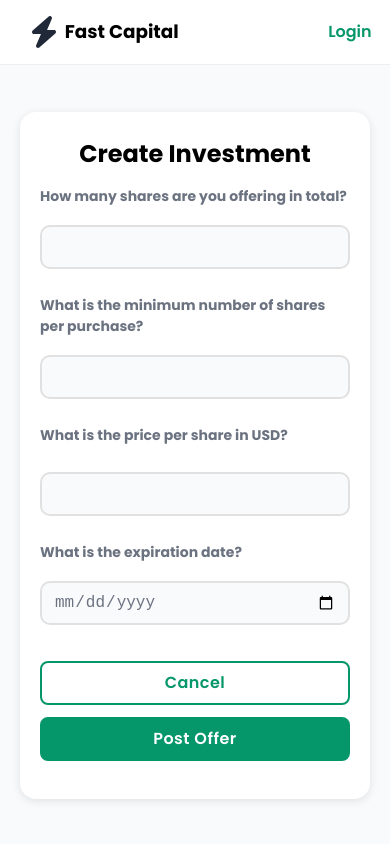
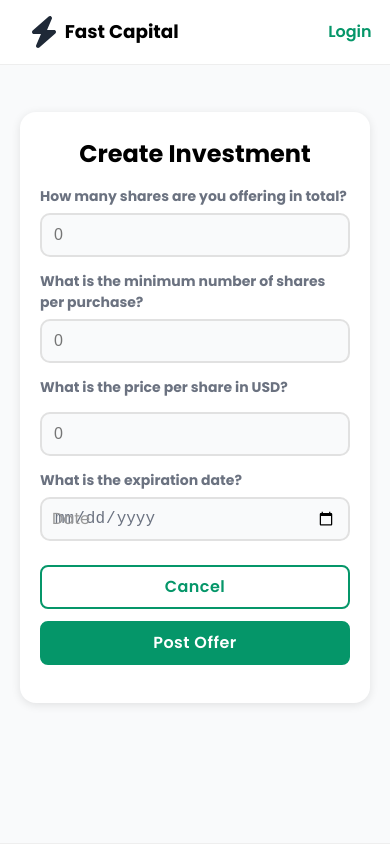
Before and after one commit to jlai9001/FastCapital, a React (Vite) app in the folder client/: page /create-investment in a window 390 px wide. Shown: the top 844 px of the page. Built offline with nearby package versions, Linux system fonts and the light colour scheme; no server answers; sample sign-in values are in the browser's storage.

Commit message:
create investments fields fix and placeholder

```diff
--- a/client/src/pages/create-investment.css
+++ b/client/src/pages/create-investment.css
@@ -3,12 +3,11 @@
   box-sizing: border-box;
 }
 
-
-body{
+body {
   background-color: var(--page_background_color);
 }
 
-.create-investment-form{
+.create-investment-form {
   display: block;
   margin: 0 auto;
   margin-top: 50px;
@@ -21,37 +20,35 @@ body{
   width: 600px;
 }
 
-.title{
+.title {
   text-align: center;
   color: rgb(0, 0, 0);
   font-weight: Bold;
   font-size: var(--large_fontsize);
-    font-family:var(--_font);
-    margin-bottom:30px;
+  font-family: var(--_font);
+  margin-bottom: 30px;
 }
 
-
-.field-label{
+.field-label {
   margin-top: 10px;
   text-align: left;
-    color:var(--secondary_text_color);
+  color: var(--secondary_text_color);
   font-size: var(--small_fontsize);
   font-weight: bold;
   margin-bottom: -5px;
 }
 
-.button-container{
+.button-container {
   display: flex;
   gap: 10px;
   justify-content: space-between;
 }
 
-.cancel-button{
+.cancel-button {
   display: block;
   width: 50%;
-    padding: 15px;
   background-color: transparent;
-    color:var(--main_button_color);
+  color: var(--main_button_color);
   border: none;
   border-radius: var(--button_border_radius);
   font-size: var(--small_fontsize);
@@ -65,16 +62,14 @@ body{
   border: 2px solid var(--main_button_color);
 }
 
-.cancel-button:hover{
+.cancel-button:hover {
   background-color: var(--main_button_hover);
-
 }
 
-.post-button{
+.post-button {
   display: block;
   width: 50%;
-    padding: 15px;
-    background-color:var(--main_button_color);
+  background-color: var(--main_button_color);
   border-radius: var(--button_border_radius);
   font-size: var(--small_fontsize);
   font-weight: 600;
@@ -85,11 +80,11 @@ body{
   align-items: center;
   padding: 12px;
   border: 2px solid var(--main_button_color);
-    color:white;
+  color: white;
 }
 
-.post-button:hover{
-    background-color:var(--main_button_hover);
+.post-button:hover {
+  background-color: var(--main_button_hover);
   border: 2px solid var(--main_button_hover);
 }
 
@@ -97,11 +92,6 @@ body{
    MOBILE CREATE-INVESTMENT LAYOUT (DOES NOT AFFECT DESKTOP)
    ========================================================= */
 @media (max-width: 768px) {
-
-  .create-investment-form>div {
-        margin-bottom: 5px;
-  }
-
   .create-investment-container {
     padding: 1.25rem;
     margin-top: 0;
@@ -121,26 +111,12 @@ body{
     margin-bottom: 16px;
   }
 
-  /* Make sure inputs fit the card on mobile */
-  .create-investment-form input {
-    width: 100%;
+  /* Remove the “extra tall” feel from <br/> spacing */
+  .create-investment-form br {
+    display: none;
   }
 
-  /* Stack buttons vertically on mobile */
-  .create-investment-form .button-container {
-    display: flex;
-    flex-direction: column;
-    gap: 12px;
-    margin-top: 24px;
-  }
-
-  .create-investment-form .cancel-button,
-  .create-investment-form .post-button {
-    width: 100%;
-  }
-
-    /* ---------- improve spacing + tap targets ---------- */
-
+  /* Improve spacing + tap targets */
   .create-investment-form > div {
     margin-bottom: 14px;
   }
@@ -150,34 +126,58 @@ body{
     margin-bottom: 6px;
   }
 
-  .create-investment-form input {
+  /* Strongly scoped input styling so other pages don't affect this */
+  .create-investment-form .create-investment-input {
+    width: 100%;
+    display: block;
     height: 44px;
     padding: 10px 12px;
     border-radius: 10px;
+    border: 2px solid var(--field_border_color);
+    background-color: var(--field_background_color);
+    font-size: 16px; /* prevents iOS zoom */
+    color: var(--secondary_text_color);
+    outline: none;
+    margin: 0; /* override any global input margins */
   }
 
-  /* Remove the “extra tall” feel from <br/> spacing */
-  .create-investment-form br {
-    display: none;
+  .create-investment-form .create-investment-input:focus {
+    background-color: #ffffff;
   }
 
+  /* Date placeholder overlay */
+  .date-input-wrap {
+    position: relative;
+    width: 100%;
+  }
+
+  .date-input-wrap .date-placeholder {
+    position: absolute;
+    left: 12px;
+    top: 50%;
+    transform: translateY(-50%);
+    color: #999;
+    font-size: 16px;
+    pointer-events: none; /* allow clicking through to the input */
+  }
+
+  /* Stack buttons vertically on mobile */
   .create-investment-form .button-container {
+    display: flex;
+    flex-direction: column;
+    gap: 12px;
     margin-top: 18px;
     padding-top: 6px;
   }
 
   .create-investment-form .cancel-button,
   .create-investment-form .post-button {
+    width: 100%;
     height: 44px;
-    padding: 0;                 /* ✅ key: remove vertical padding */
-    display: flex;              /* ✅ */
-    align-items: center;        /* ✅ vertical center */
-    justify-content: center;    /* ✅ horizontal center */
-    line-height: 1;             /* ✅ avoids font baseline weirdness */
+    padding: 0; /* remove vertical padding */
+    display: flex;
+    align-items: center;
+    justify-content: center;
+    line-height: 1;
   }
-
-  .no-investment-text {
-    font-size: 14px !important;
 }
-
-}
--- a/client/src/pages/create-investment.jsx
+++ b/client/src/pages/create-investment.jsx
@@ -138,10 +138,13 @@ export default function NewInvestment() {
         <div>
           <div className="field-label">How many shares are you offering in total?</div>
           <input
+            className="create-investment-input"
             type="number"
             value={sharesAvailable}
             min="1"
             step="100"
+            inputMode="numeric"
+            placeholder="0"
             onChange={(e) => setSharesAvailable(e.target.value)}
           />
         </div>
@@ -150,9 +153,12 @@ export default function NewInvestment() {
         <div>
           <div className="field-label">What is the minimum number of shares per purchase?</div>
           <input
+            className="create-investment-input"
             type="number"
             value={minInvestment}
             min="1"
+            inputMode="numeric"
+            placeholder="0"
             onChange={(e) => setMinInvestment(e.target.value)}
           />
         </div>
@@ -161,10 +167,13 @@ export default function NewInvestment() {
         <div className="field-label">What is the price per share in USD?</div>
         <div>
           <input
+            className="create-investment-input"
             type="number"
             value={pricePerShare}
             min="1"
             step="1"
+            inputMode="numeric"
+            placeholder="0"
             onChange={(e) => setPricePerShare(e.target.value)}
           />
         </div>
@@ -172,12 +181,19 @@ export default function NewInvestment() {
 
         <div>
           <div className="field-label">What is the expiration date?</div>
-          <input
-            type="date"
-            value={expirationDate}
-            onChange={(e) => setExpirationDate(e.target.value)}
-          />
+
+          {/* Date placeholder overlay that works on iOS */}
+          <div className="date-input-wrap">
+            <input
+              className="create-investment-input date-input"
+              type="date"
+              value={expirationDate}
+              onChange={(e) => setExpirationDate(e.target.value)}
+            />
+            {!expirationDate && <span className="date-placeholder">Date</span>}
+          </div>
         </div>
+
         <br />
 
         <div className="button-container">
```
Lines whose indentation alone changed are shown as unchanged.
